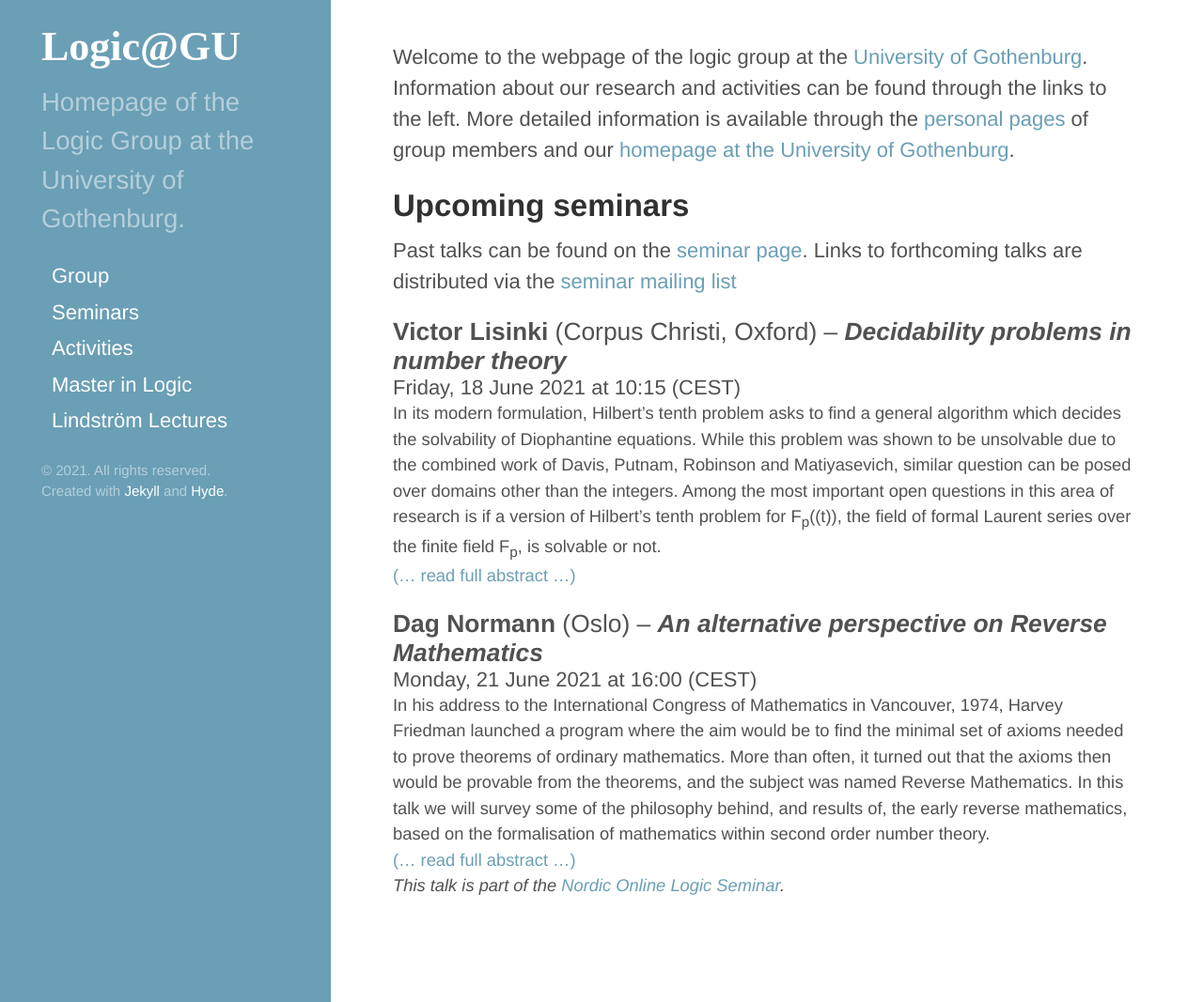
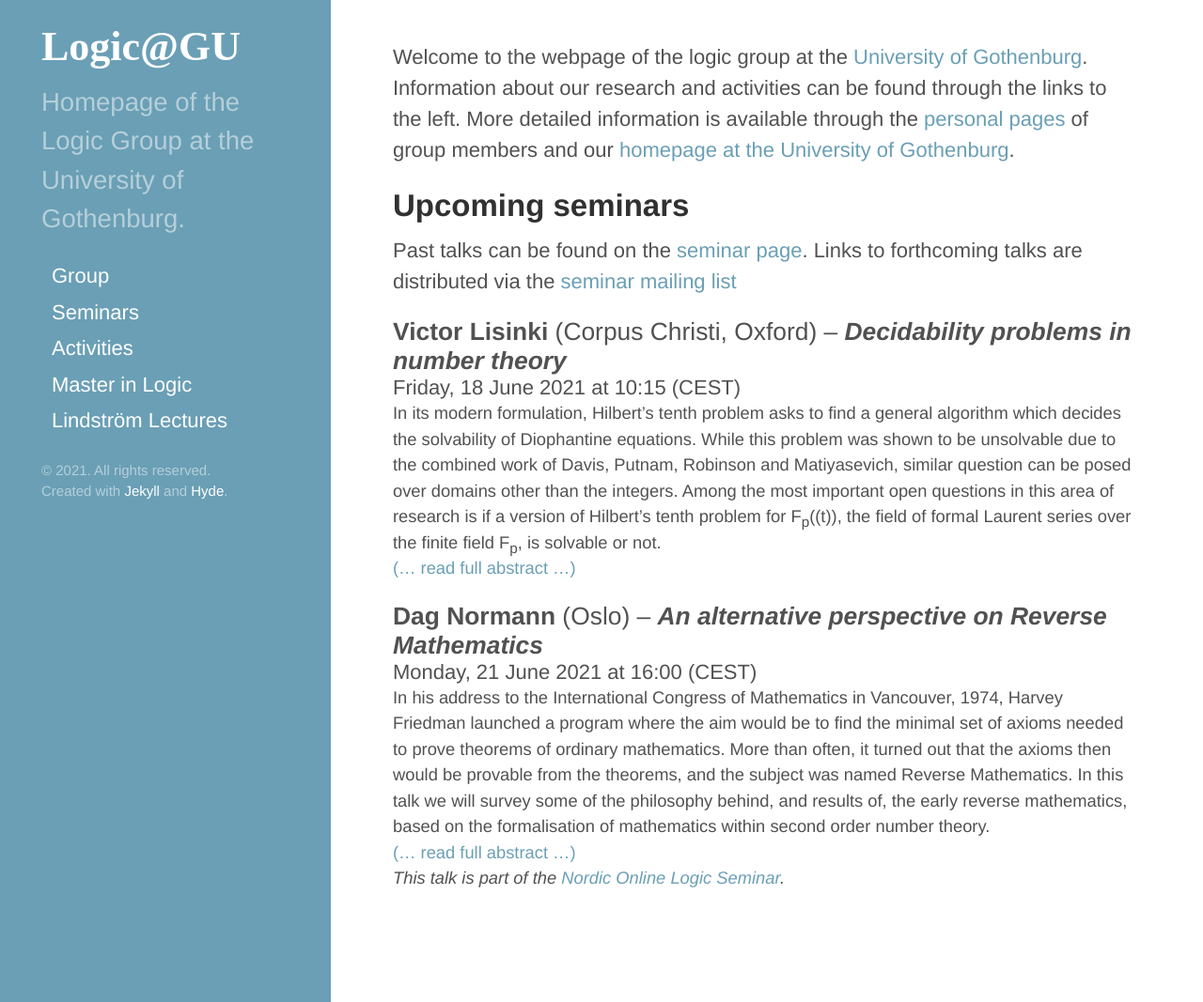
Before and after one commit to greleigh/Logic-GU, a Jekyll site: the page built from index.md, in a window 1280 px wide and 1067 px high. Shown: the whole window at 94% size. Built offline with Jekyll 4.4.1, drawn with Linux system fonts in a browser that asks for light colours; some web fonts are replaced.

Commit message:
Update logic.css

```diff
--- a/assets/css/logic.css
+++ b/assets/css/logic.css
@@ -73,7 +73,11 @@ html {
 }
 
 .abstract sup {
-    line-height: 0em;
+    line-height:0em;
+}
+
+.abstract sub {
+    line-height:0em;
 }
 
 .abstract p:last-of-type {
```
